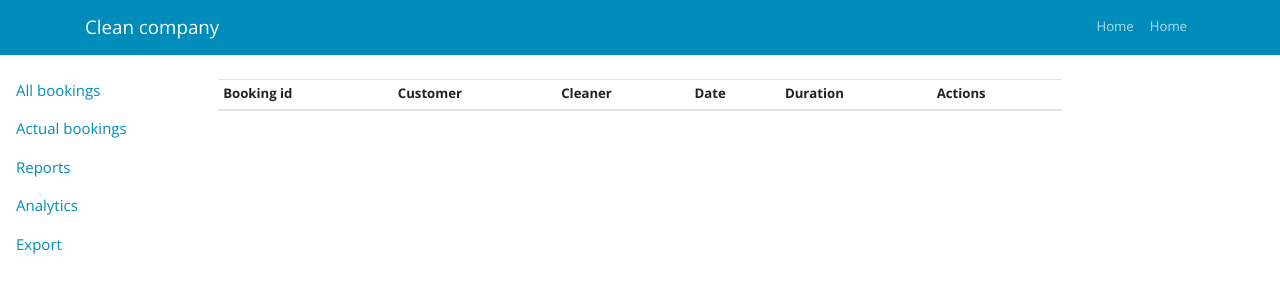
After one commit to VladSerebro/CleaningCompany, a Symfony app: template templates/booking/index.html.twig in a window 1280 px wide. The commit adds this page. Shown: the top 300 px of the page. Run offline with Twig, Linux system fonts and the light colour scheme; the template is opened without the code that fills it, so the values that code supplies are empty; some libraries are stand-ins or nearby versions.

Commit message:
add administration bookings

```diff
--- a/config/routes.yaml
+++ b/config/routes.yaml
@@ -13,5 +13,5 @@ admin:
   path: /admin
   controller: Symfony\Bundle\FrameworkBundle\Controller\RedirectController::redirectAction
   defaults:
-    route: admin_dashboard
+    route: admin_booking_index
     permanent: true
--- /dev/null
+++ b/public/js/main.js
@@ -0,0 +1,22 @@
+$(document).ready(function(){
+
+    // delete booking
+    const bookings = document.getElementById('bookings');
+
+    if(bookings)
+    {
+        bookings.addEventListener('click', e => {
+            if(e.target.className === 'btn btn-outline-danger btn-sm')
+            {
+                if(confirm('Are you sure?'))
+                {
+                    const id = e.target.getAttribute('data-id');
+
+                    fetch(`/admin/booking/delete/${id}`, {
+                        method: 'DELETE'
+                    }).then(res => window.location.reload())
+                }
+            }
+        });
+    }
+});
--- a/templates/base.html.twig
+++ b/templates/base.html.twig
@@ -4,18 +4,21 @@
         <meta charset="UTF-8">
         <title>{% block title %}Clean company{% endblock %}</title>
         <link rel="stylesheet" href="https://bootswatch.com/4/yeti/bootstrap.min.css">
-        {% block stylesheets %}{% endblock %}
+
+        {% block stylesheets %}
+        {% endblock %}
     </head>
     <body>
         {{ include('inc/navbar.html.twig') }}
-        <div class="container">
-            {% block body %}{% endblock %}
-        </div>
+
+        {% block body %}
+        {% endblock %}
 
         <script src="https://code.jquery.com/jquery-3.3.1.slim.min.js" integrity="sha384-q8i/X+965DzO0rT7abK41JStQIAqVgRVzpbzo5smXKp4YfRvH+8abtTE1Pi6jizo" crossorigin="anonymous"></script>
         <script src="https://cdnjs.cloudflare.com/ajax/libs/popper.js/1.14.3/umd/popper.min.js" integrity="sha384-ZMP7rVo3mIykV+2+9J3UJ46jBk0WLaUAdn689aCwoqbBJiSnjAK/l8WvCWPIPm49" crossorigin="anonymous"></script>
         <script src="https://stackpath.bootstrapcdn.com/bootstrap/4.1.3/js/bootstrap.min.js" integrity="sha384-ChfqqxuZUCnJSK3+MXmPNIyE6ZbWh2IMqE241rYiqJxyMiZ6OW/JmZQ5stwEULTy" crossorigin="anonymous"></script>
 
-        {% block javascripts %}{% endblock %}
+        {% block javascripts %}
+        {% endblock %}
     </body>
 </html>
--- /dev/null
+++ b/templates/booking/index.html.twig
@@ -0,0 +1,55 @@
+{% extends 'base.html.twig' %}
+
+{% block title %}Dashboard{% endblock %}
+
+{% block body %}
+
+    <div class="row">
+
+        {{ include('inc/admin_sidebar.html.twig') }}
+
+        <div class=" col-md-8">
+
+            <h4>{{ tableName }}</h4>
+
+            {#----------- TABLE -----------#}
+            <table id="bookings" class="table table-hover table-sm">
+                <thead>
+                <tr>
+                    <th scope="col">Booking id</th>
+                    <th scope="col">Customer</th>
+                    <th scope="col">Cleaner</th>
+                    <th scope="col">Date</th>
+                    <th scope="col">Duration</th>
+                    <th scope="col">Actions</th>
+                </tr>
+                </thead>
+                <tbody>
+
+                {% for b in bookings %}
+                    <tr>
+                        <th scope="row">{{ b.id }}</th>
+                        <td>{{ b.customer.firstName}} {{ b.customer.lastName }}</td>
+                        <td>{{ b.cleaner.firstName }} {{ b.cleaner.lastName }}</td>
+                        <td>{{ b.date|date('Y.m.d - H:i') }}</td>
+                        <td>{{ b.duration }}</td>
+                        <td>
+                            <a href="/admin/booking/edit/{{ b.id }}" class="btn btn-outline-info btn-sm">Edit</a>
+                            <a href="#" class="btn btn-outline-danger btn-sm" data-id="{{ b.id }}">Delete</a>
+                        </td>
+                    </tr>
+                {% endfor %}
+                </tbody>
+            </table>
+
+
+        </div>
+
+    </div>
+
+
+{% endblock %}
+
+{% block javascripts %}
+    <script src="/js/main.js"></script>
+{% endblock %}
--- /dev/null
+++ b/templates/inc/admin_sidebar.html.twig
@@ -0,0 +1,19 @@
+<div class="col-md-2 hidden-xs-down bg-faded sidebar">
+    <ul class="nav nav-pills flex-column">
+        <li class="nav-item">
+            <a class="nav-link" href="/admin/booking/index">All bookings </a>
+        </li>
+        <li class="nav-item">
+            <a class="nav-link" href="/admin/booking/index/actual">Actual bookings </a>
+        </li>
+        <li class="nav-item">
+            <a class="nav-link" href="#">Reports</a>
+        </li>
+        <li class="nav-item">
+            <a class="nav-link" href="#">Analytics</a>
+        </li>
+        <li class="nav-item">
+            <a class="nav-link" href="#">Export</a>
+        </li>
+    </ul>
+</div>
```
Also changed, not shown: src/Controller/AdminController.php (deleted, +0 -19 lines), src/Controller/BookingController.php (+109 -2 lines), src/Repository/BookingRepository.php (+8 -0 lines), templates/admin/index.html.twig (deleted, +0 -20 lines), templates/booking/edit.html.twig (added, +64 -0 lines), 1 other file.
